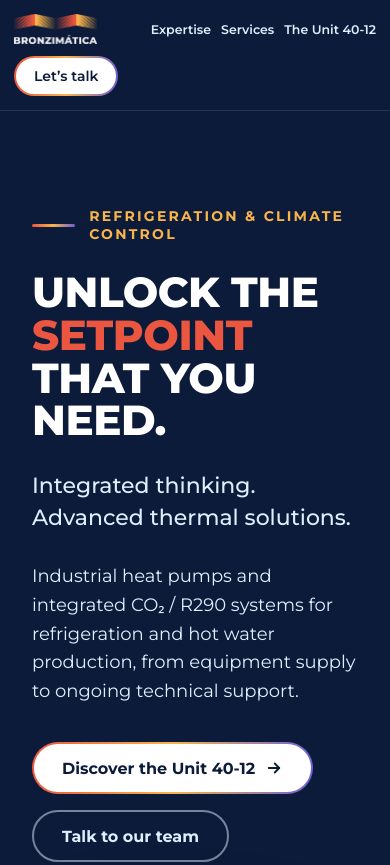
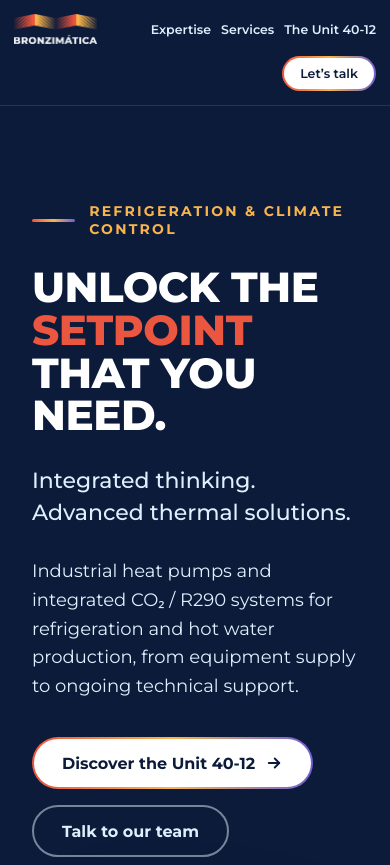
Before and after one commit to CultureOn/bronzimatica, a plain HTML site: page index.html in a window 390 px wide. Shown: the top 865 px of the page. Drawn offline with Linux system fonts and the light colour scheme.

Commit message:
Mobile header: smaller CTA aligned right
Co-Authored-By: Claude Opus 5.5 <noreply@anthropic.com>
Claude-Session: https://claude.ai/code/session_01Kk8fZKpxJyVv29NrXexVAy

```diff
--- a/index.html
+++ b/index.html
@@ -30,7 +30,8 @@ a{color:#F9B44B}a:hover{color:#FFFFFF}
 .bz-topnav{padding:14px 14px !important;column-gap:10px !important;row-gap:12px !important}
 .bz-logo{height:30px !important}
 .bz-links{gap:10px !important;font-size:clamp(11px,3.3vw,12.5px) !important;white-space:nowrap}
-.bz-cta{padding:9px 18px !important;font-size:14px !important}
+.bz-cta{padding:8px 16px !important;font-size:12.6px !important}
+.bz-ctawrap{margin-left:auto}
 }
 </style>
 
@@ -51,7 +52,7 @@ a{color:#F9B44B}a:hover{color:#FFFFFF}
         <a href="#services">Services</a>
         <a href="#unit">The Unit 40-12</a>
       </div>
-      <div style="display: flex; font-size: 15px; font-weight: 600">
+      <div class="bz-ctawrap" style="display: flex; font-size: 15px; font-weight: 600">
         <a href="#contact" class="bz-pill bz-cta" style="color: #0C1B3A; background: #FFFFFF; padding: 12px 22px; border-radius: 999px; border: 2px solid transparent; background: linear-gradient(#FFFFFF,#FFFFFF) padding-box, linear-gradient(90deg,#EA563F,#F9B44B,#6D5FD3) border-box">Let’s talk</a>
       </div>
     </nav>
```
